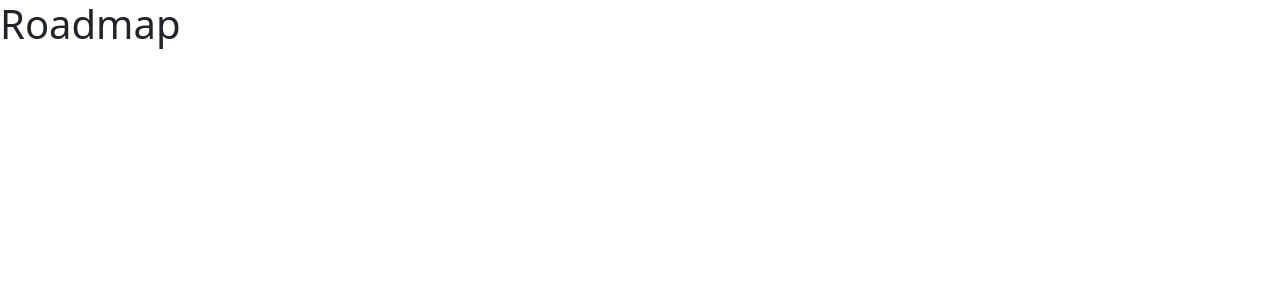
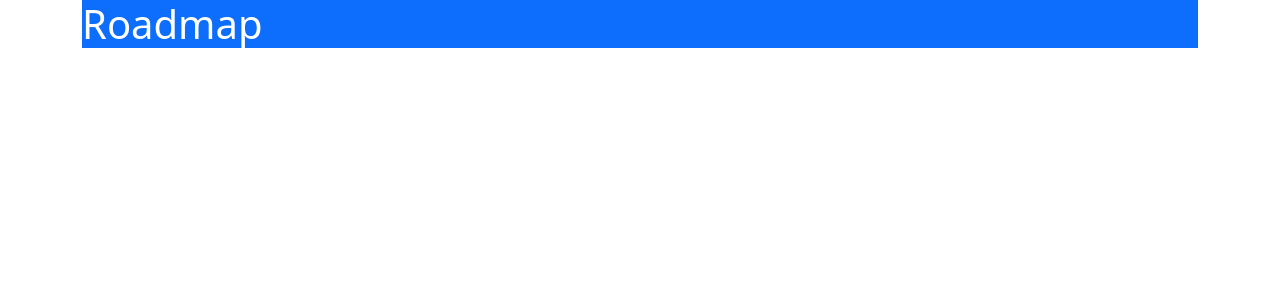
Before and after one commit to SandstormNick/Roadmap, an Angular app in the folder Roadmap/: page / in a window 1280 px wide. Shown: the top 300 px of the page. Built offline with nearby package versions, Linux system fonts and the light colour scheme.

Commit message:
Add Header component

```diff
--- a/Roadmap/src/app/app.component.html
+++ b/Roadmap/src/app/app.component.html
@@ -1 +1,7 @@
-<h1>Roadmap</h1>
+<div class="row">
+    <div class="col-md-12">
+        <div class="container">
+            <app-header></app-header>
+        </div>
+    </div>
+</div>
--- a/Roadmap/src/app/app.module.ts
+++ b/Roadmap/src/app/app.module.ts
@@ -3,10 +3,12 @@ import { BrowserModule } from '@angular/platform-browser';
 
 import { AppRoutingModule } from './app-routing.module';
 import { AppComponent } from './app.component';
+import { HeaderComponent } from './header/header.component';
 
 @NgModule({
   declarations: [
-    AppComponent
+    AppComponent,
+    HeaderComponent
   ],
   imports: [
     BrowserModule,
--- /dev/null
+++ b/Roadmap/src/app/header/header.component.html
@@ -0,0 +1 @@
+<h1 class="text-bg-primary">{{roadmapTitle}} Roadmap</h1>
--- /dev/null
+++ b/Roadmap/src/app/header/header.component.ts
@@ -0,0 +1,11 @@
+import { Component } from '@angular/core';
+
+@Component({
+  selector: 'app-header',
+  templateUrl: './header.component.html',
+  styleUrls: ['./header.component.scss']
+})
+export class HeaderComponent {
+  roadmapTitle: string = "";
+
+}
```
Also changed, not shown: Roadmap/src/app/header/header.component.scss (added).
